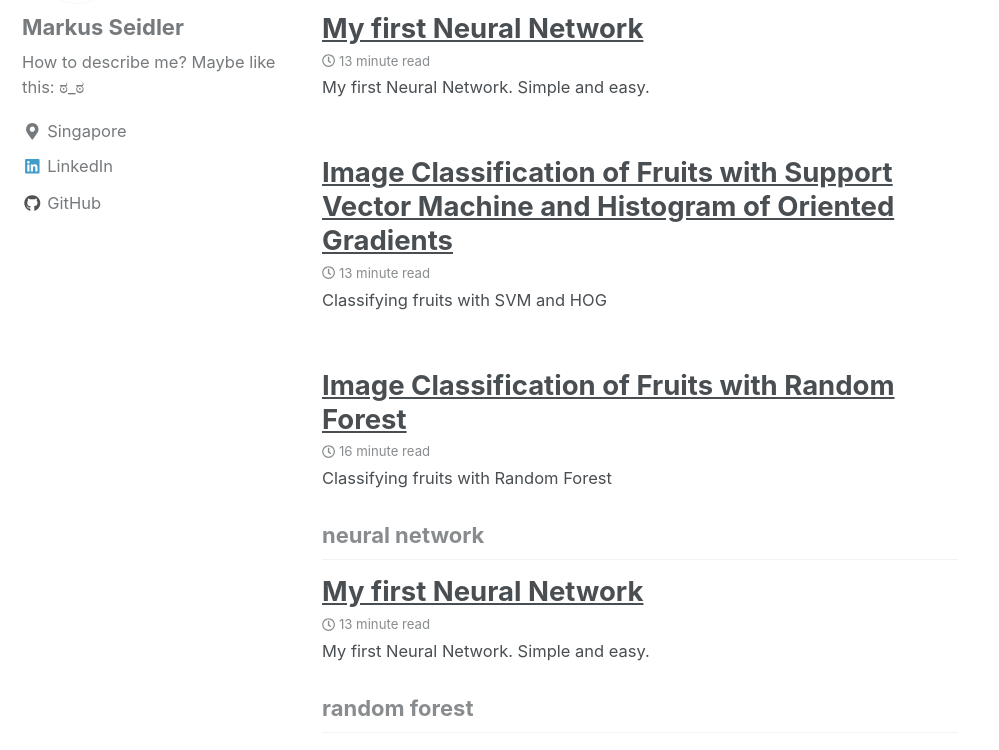
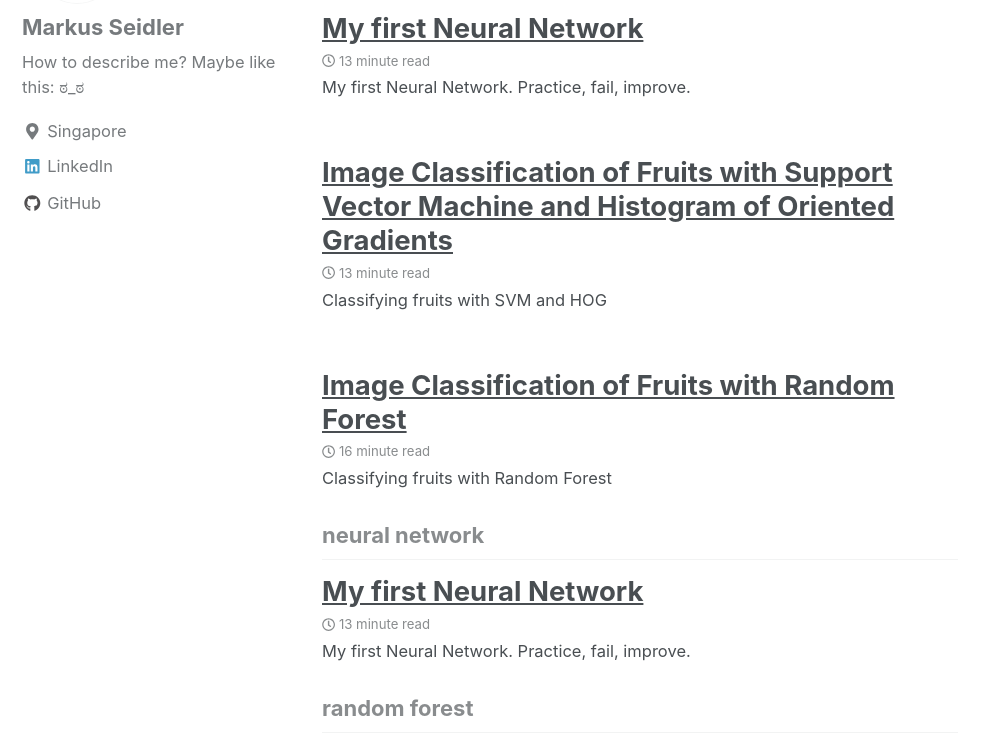
Before and after one commit to markusseidler/markusseidler.github.io, a Jekyll site: the page built from _pages/python.md, in a window 1280 px wide and 1400 px high, scrolled down 1100 px. Shown: the part 183-933 px from the top of the window, without its empty margins (0-999 px from the left). Built offline with Jekyll 4.4.1, drawn with Linux system fonts in a browser that asks for light colours; nearby versions of some CDN libraries.

Commit message:
starting NON

```diff
--- a/_posts/2018-06-04-FirstNN.md
+++ b/_posts/2018-06-04-FirstNN.md
@@ -4,7 +4,7 @@ date: 2018-06-04
 tags: [machine learning, neural network]
 header:
     image: "images/FIRSTNN/starry_night.jpg"
-excerpt: "My first Neural Network. Simple and easy."
+excerpt: "My first Neural Network. Practice, fail, improve."
 ---
 
 
```
Also changed, not shown: _posts/2018-06-23 number_of_neurons.md (added, +17 -0 lines), images/FIRSTNN/smart_machine.jpg (added), images/NON/smart_machine.jpg (added).
